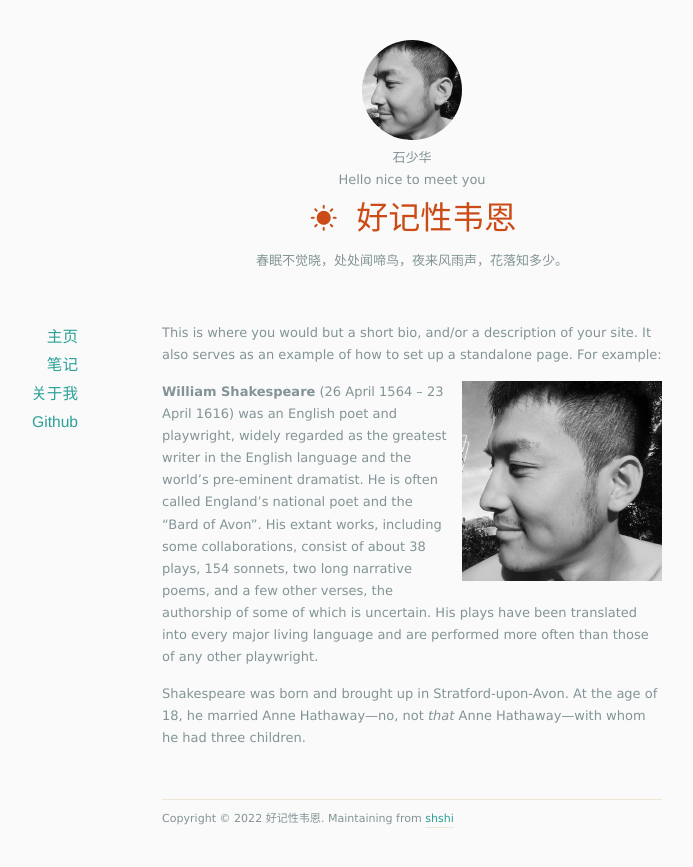
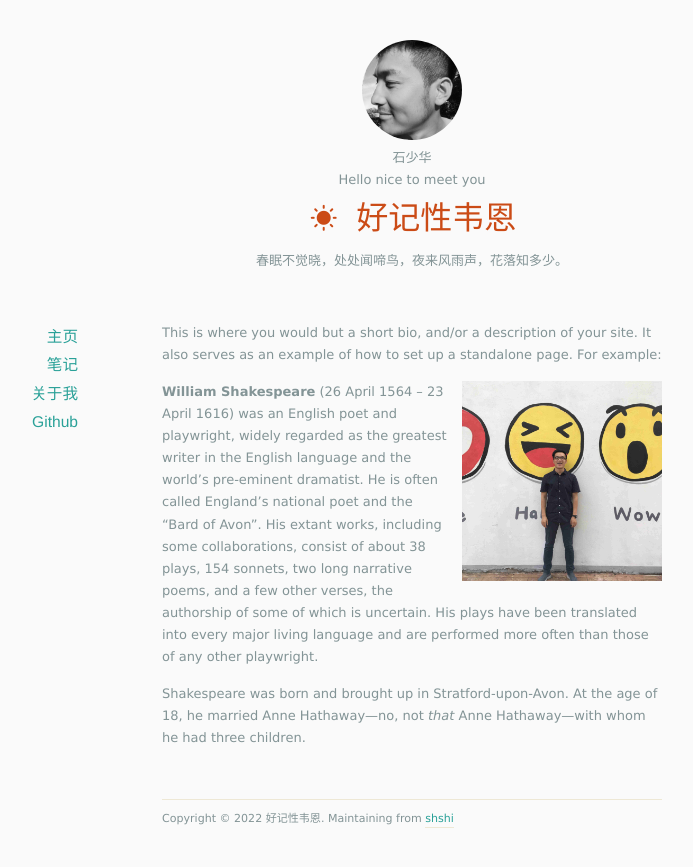
Before and after one commit to shshi/shishaohua.github.io, a Jekyll site: the page built from docs/about/index.markdown, in a window 1280 px wide. Shown: the top 867 px of the page, without its empty margins (228-921 px from the left). Built offline with Jekyll 4.4.1, drawn with Linux system fonts in a browser that asks for light colours; nearby versions of some CDN libraries.

Commit message:
Update index.markdown

```diff
--- a/docs/about/index.markdown
+++ b/docs/about/index.markdown
@@ -5,7 +5,7 @@ title: 关于我
 
 This is where you would but a short bio, and/or a description of your site. It also serves as an example of how to set up a standalone page. For example:
 
-<img src="/images/avatar.jpg" class="right" width="200"/>
+<img src="/images/photo_about.jpg" class="right" width="200"/>
 **William Shakespeare** (26 April 1564 – 23 April 1616) was an English poet and playwright, widely regarded as the greatest writer in the English language and the world's pre-eminent dramatist. He is often called England's national poet and the "Bard of Avon". His extant works, including some collaborations, consist of about 38 plays, 154 sonnets, two long narrative poems, and a few other verses, the authorship of some of which is uncertain. His plays have been translated into every major living language and are performed more often than those of any other playwright.
 
 Shakespeare was born and brought up in Stratford-upon-Avon. At the age of 18, he married Anne Hathaway—no, not *that* Anne Hathaway—with whom he had three children.
```
